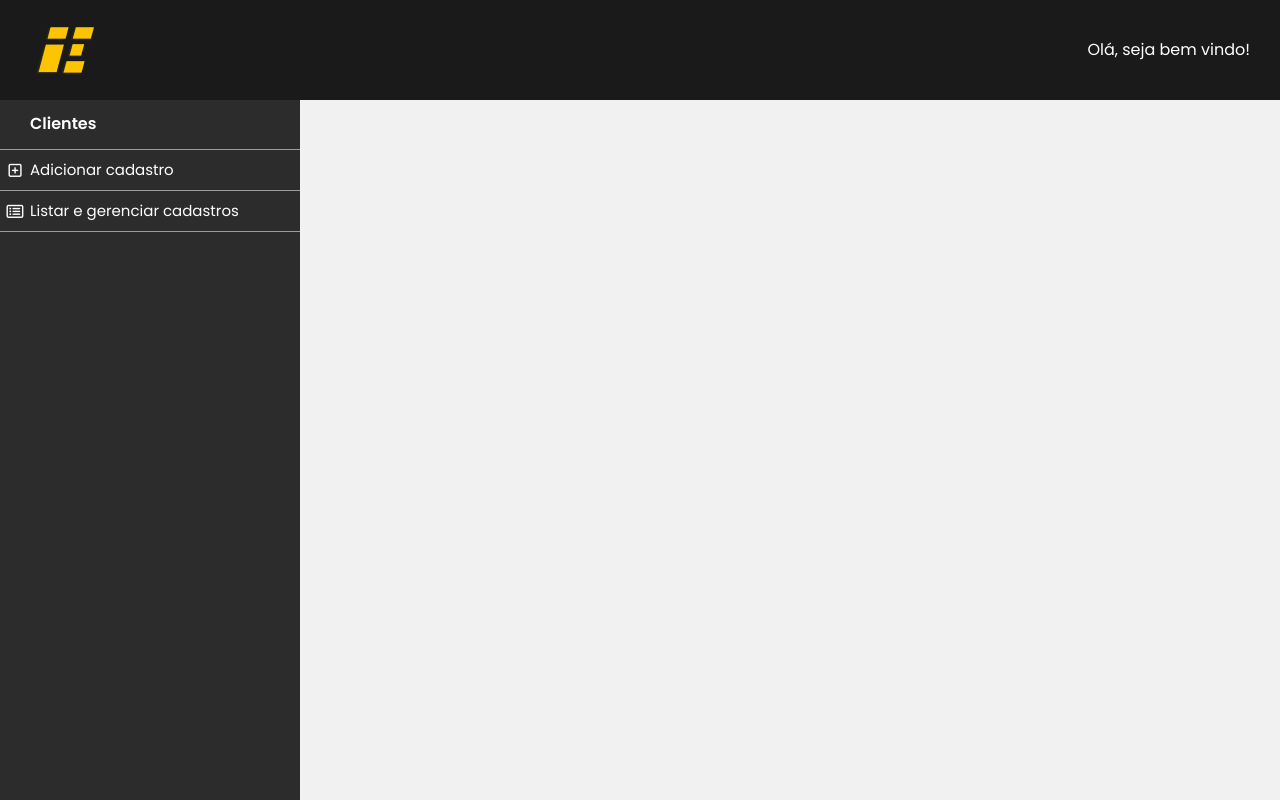
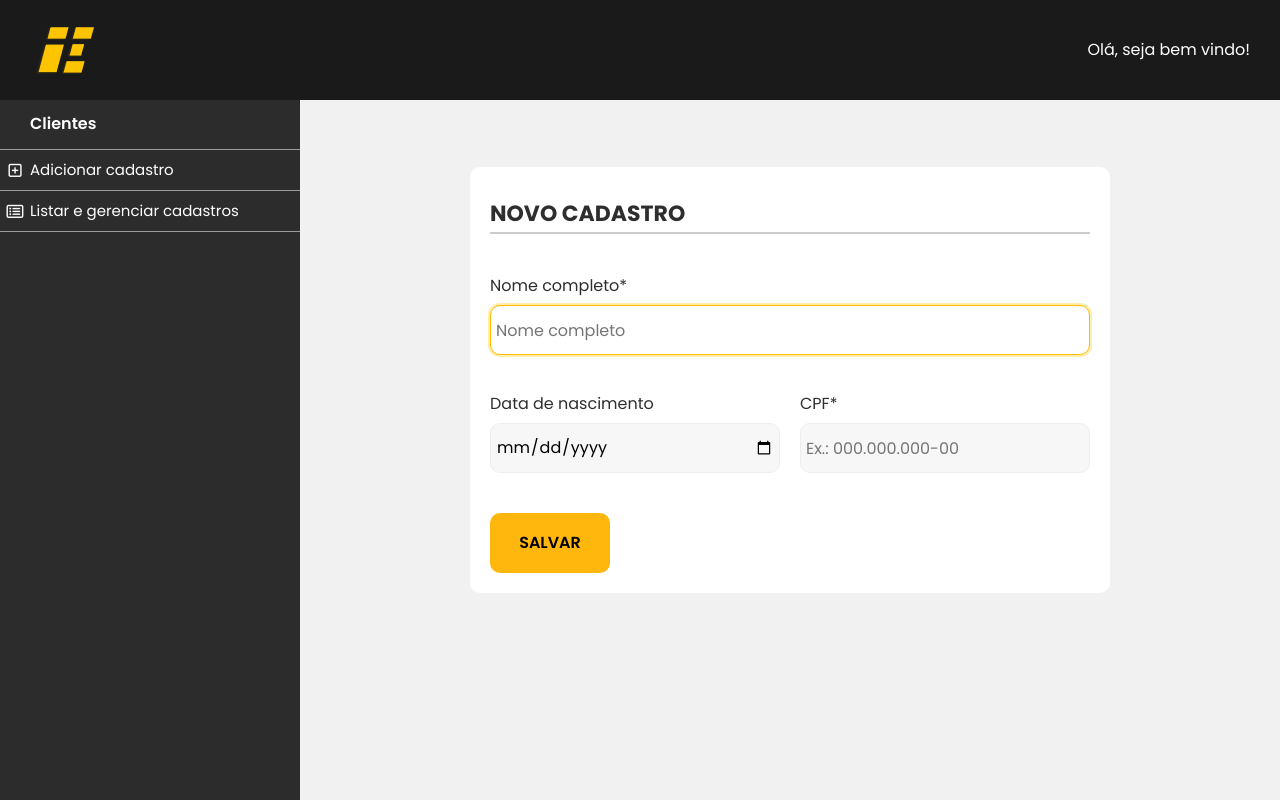
Before and after one commit to brunnaserafina/data-hub, a Vue app: page /#/cadastrar-cliente in a window 1280 px wide. Built offline with nearby package versions, Linux system fonts and the light colour scheme.

Commit message:
style: added client registration page

```diff
--- a/src/router/index.ts
+++ b/src/router/index.ts
@@ -1,11 +1,17 @@
 import { createRouter, createWebHashHistory, RouteRecordRaw } from "vue-router";
 import HomeView from "../views/HomeView.vue";
+import ClientRegistrationView from "../views/ClientRegistrationView.vue";
 
 const routes: Array<RouteRecordRaw> = [
   {
     path: "/",
     name: "home",
     component: HomeView,
+  },
+  {
+    path: "/cadastrar-cliente",
+    name: "clientRegistration",
+    component: ClientRegistrationView,
   },
 ];
 
--- /dev/null
+++ b/src/views/ClientRegistrationView.vue
@@ -0,0 +1,136 @@
+<template>
+  <section class="client-registration">
+    <div>
+      <h1>Novo cadastro</h1>
+
+      <form class="form">
+        <div class="colum1-2">
+          <label for="name">Nome completo*</label>
+          <input
+            type="text"
+            id="name"
+            name="name"
+            placeholder="Nome completo"
+            autofocus
+          />
+        </div>
+        <div class="colum-1">
+          <label for="date">Data de nascimento</label>
+          <input type="date" id="date" name="date" />
+        </div>
+        <div>
+          <label for="">CPF*</label>
+          <input
+            type="text"
+            id="cpf"
+            name="cpf"
+            placeholder="Ex.: 000.000.000-00"
+          />
+        </div>
+        <button class="colum-1">Salvar</button>
+      </form>
+    </div>
+  </section>
+</template>
+
+<script lang="ts">
+import { defineComponent } from "vue";
+
+export default defineComponent({
+  name: "ClientRegistrationView",
+  components: {},
+});
+</script>
+
+<style lang="scss">
+.client-registration {
+  margin-left: 300px;
+  display: flex;
+  justify-content: center;
+  align-items: center;
+  height: 70vh;
+
+  > div {
+    background-color: white;
+    width: 600px;
+    padding: 20px;
+    justify-content: flex-start;
+    border-radius: 10px;
+    top: 0;
+    bottom: 0;
+  }
+
+  h1 {
+    text-transform: uppercase;
+    font-size: 22px;
+    text-align: start;
+    position: relative;
+    margin-bottom: 50px;
+  }
+
+  h1:after {
+    content: "";
+    height: 2px;
+    width: 100%;
+    display: block;
+    position: absolute;
+    background-color: #cccccc;
+    margin-top: 5px;
+  }
+
+  form {
+    display: grid;
+    grid-template-columns: 1fr 1fr;
+    gap: 20px;
+  }
+
+  .form input:focus {
+    outline: none;
+    border-color: #ffbb00;
+    background: #ffffff;
+    box-shadow: 0 0 0 2px #fea;
+  }
+
+  .colum1-2 {
+    grid-column: 1/-1;
+  }
+
+  .colum-1 {
+    grid-column: 1;
+  }
+
+  label {
+    display: block;
+    text-align: start;
+    margin-bottom: 10px;
+  }
+
+  input {
+    margin-bottom: 20px;
+    width: min-content;
+    background-color: #f7f7f7;
+    border: 1px solid #ededed;
+    height: 50px;
+    border-radius: 10px;
+    padding: 5px;
+    box-sizing: border-box;
+    width: 100%;
+  }
+
+  button {
+    background-color: #ffb60d;
+    border: none;
+    width: 120px;
+    height: 60px;
+    border-radius: 10px;
+    text-transform: uppercase;
+    font-weight: 600;
+    align-self: flex-start;
+    cursor: pointer;
+  }
+
+  button:hover {
+    background: linear-gradient(#ffb60d, #e59317);
+  }
+}
+</style>
```
